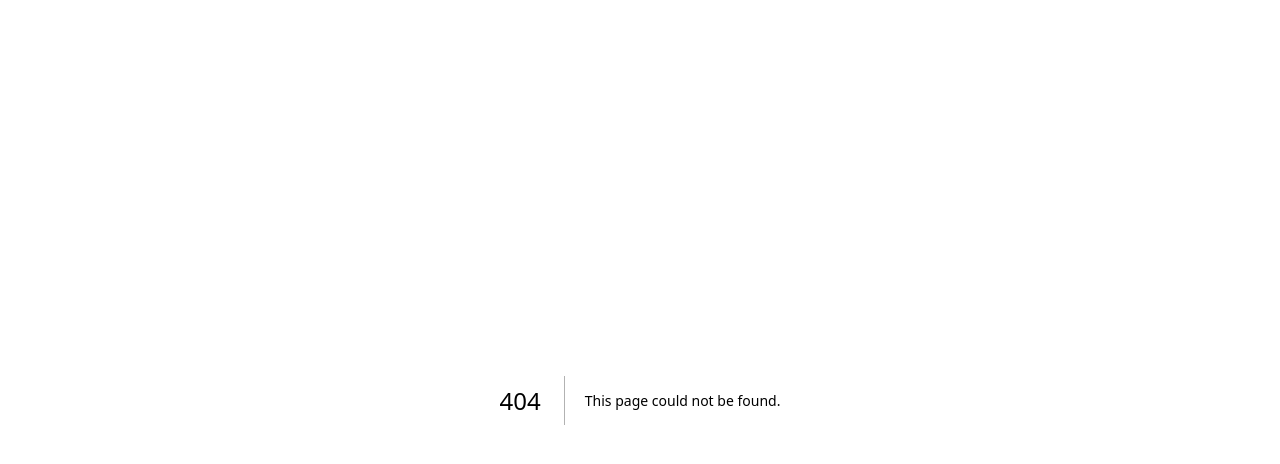
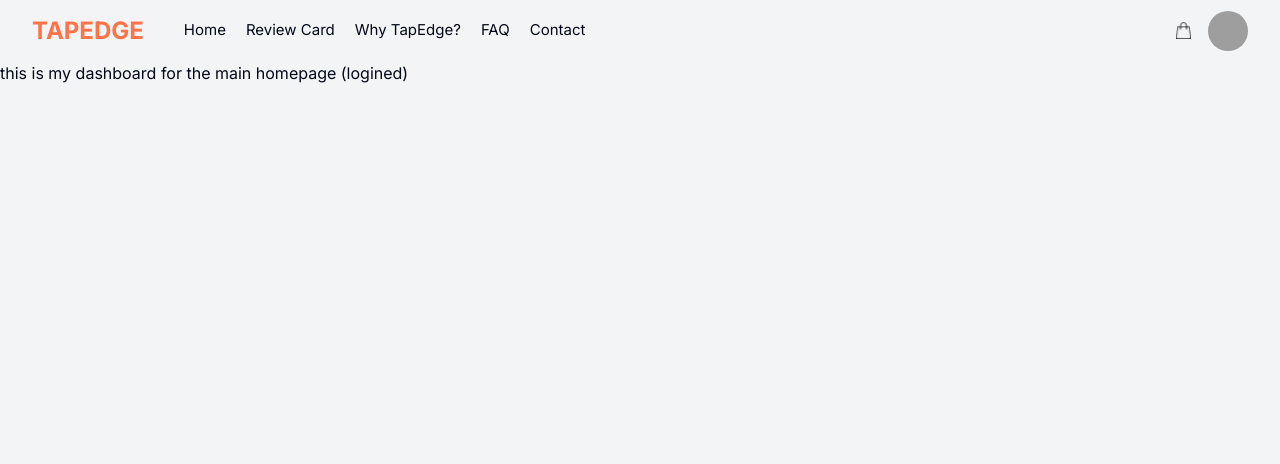
Before and after one commit to KamsNyc/TapEdgeMain, a Next.js app: page /dashboard in a window 1280 px wide. Before the commit this address had no page. Shown: the top 464 px of the page. Built offline with nearby package versions, Linux system fonts and the light colour scheme; no server answers; grey boxes are pictures that could not be loaded.

Commit message:
added clerk auth

```diff
--- a/app/components/Navbar.tsx
+++ b/app/components/Navbar.tsx
@@ -1,14 +1,16 @@
 
 import { Sheet, SheetContent, SheetDescription, SheetHeader, SheetTitle, SheetTrigger } from '@/components/ui/sheet'
 import { Tabs, TabsContent, TabsList, TabsTrigger } from '@/components/ui/tabs'
+import { SignIn, SignUp, UserButton, auth } from '@clerk/nextjs'
 import Image from 'next/image'
 import Link from 'next/link'
+import { Avatar, AvatarFallback, AvatarImage } from "@/components/ui/avatar"
+
 
 
 
 function Navbar() {
-
-
+  const {userId} = auth()
   return (
     <nav className='h-[61px] w-full flex items-center justify-between px-4 lg:px-8'>
        {/* LEFT SECTION  */}
@@ -25,28 +27,41 @@ function Navbar() {
        </section>
        {/* RIGHT SECTION */}
        <section className='flex items-center gap-4 text-[15px]'>
-            user avatar
+
             {/* SHOPPING BAG */}
             <Image className=' cursor-pointer hover:scale-105 duration-200 ease-in' src={'/shoppingBag.png'} width={17} height={17} alt='tapedge profile clipart icon' />
 
-          <Sheet>
+            {/* IF USER IS LOGGED OUT */}
+            {
+              !userId && (
+              <>
+                     <Sheet>
       <SheetTrigger>
-      Account
+      <Avatar>
+  <AvatarImage src="https://github.com/shadcn.png" />
+  <AvatarFallback>CN</AvatarFallback>
+</Avatar>
       </SheetTrigger>
       <SheetContent>
         <SheetHeader>
-          <SheetTitle className="">Welcome Name, Account</SheetTitle>
-          <SheetDescription className="py-4">
+          <SheetTitle className="">Welcome Name, Account
+           <span>
+              {/* USER PROFILE */}
+        <UserButton afterSignOutUrl="/"/>
+
+      </span>
+      </SheetTitle>
+          <SheetDescription className="py-4 flex items-center justify-center text-center">
             <Tabs defaultValue="signup" className="w-[400px]">
               <TabsList className="">
                 <TabsTrigger value="login">Login</TabsTrigger>
                 <TabsTrigger value="signup">Sign up</TabsTrigger>
               </TabsList>
               <TabsContent className="py-2" value="login">
-                sign in box
+                <SignIn />
               </TabsContent>
               <TabsContent value="signup">
-                sign up box
+                <SignUp />
               </TabsContent>
             </Tabs>
           </SheetDescription>
@@ -55,7 +70,57 @@ function Navbar() {
     </Sheet>
 
 
+    {/* USER PROFILE */}
+    <UserButton afterSignOutUrl="/"/>
 
+
+
+              </>
+              )
+            }
+
+            {/* IF USER IS LOGGED IN */}
+            {
+              userId && (
+              <>
+                     <Sheet>
+      <SheetTrigger>
+          v-profile
+      </SheetTrigger>
+      <SheetContent>
+        <SheetHeader>
+          <SheetTitle className="">Welcome to your portal
+           <span>
+
+      </span>
+      </SheetTitle>
+          <SheetDescription className="py-4 flex items-center justify-center text-center">
+            <Tabs defaultValue="portalSignIn" className="w-[400px]">
+              <TabsList className="">
+                <TabsTrigger value="portalSignIn">Portal Sign In</TabsTrigger>
+                <TabsTrigger value="help">Help</TabsTrigger>
+              </TabsList>
+              <TabsContent className="py-2" value="portalSignIn">
+                this is will be portal sign in
+              </TabsContent>
+              <TabsContent value="help">
+                this will helpl
+              </TabsContent>
+            </Tabs>
+          </SheetDescription>
+        </SheetHeader>
+      </SheetContent>
+    </Sheet>
+
+
+    {/* USER PROFILE */}
+    <UserButton afterSignOutUrl="/"/>
+
+
+
+              </>
+              )
+            }
 
 
        </section>
--- /dev/null
+++ b/app/dashboard/page.tsx
@@ -0,0 +1,13 @@
+import { auth } from '@clerk/nextjs'
+import React from 'react'
+
+function page() {
+
+  return (
+    <main>
+      <h1>this is my dashboard for the main homepage (logined)</h1>
+    </main>
+  )
+}
+
+export default page
--- a/app/globals.css
+++ b/app/globals.css
@@ -71,6 +71,6 @@
     @apply border-border;
   }
   body {
-    @apply bg-background text-foreground;
+    @apply bg-gray-100 text-foreground;
   }
 }
--- a/app/layout.tsx
+++ b/app/layout.tsx
@@ -1,6 +1,8 @@
 import type { Metadata } from 'next'
 import { Inter } from 'next/font/google'
 import './globals.css'
+import { ClerkProvider } from '@clerk/nextjs'
+import Navbar from './components/Navbar'
 
 const inter = Inter({ subsets: ['latin'] })
 
@@ -15,8 +17,17 @@ export default function RootLayout({
   children: React.ReactNode
 }) {
   return (
+    <ClerkProvider>
+
     <html lang="en">
-      <body className={inter.className}>{children}</body>
+      <body className={inter.className}>
+        <header>
+          <Navbar />
+        </header>
+        {children}
+
+        </body>
     </html>
+    </ClerkProvider>
   )
 }
--- a/app/page.tsx
+++ b/app/page.tsx
@@ -4,7 +4,8 @@ import Navbar from './components/Navbar'
 export default function Home() {
   return (
     <main>
-    <Navbar />
+
+
    <h1>default homepage (no login / or first time)</h1>
    </main>
   )
--- /dev/null
+++ b/components/ui/avatar.tsx
@@ -0,0 +1,50 @@
+"use client"
+
+import * as React from "react"
+import * as AvatarPrimitive from "@radix-ui/react-avatar"
+
+import { cn } from "@/lib/utils"
+
+const Avatar = React.forwardRef<
+  React.ElementRef<typeof AvatarPrimitive.Root>,
+  React.ComponentPropsWithoutRef<typeof AvatarPrimitive.Root>
+>(({ className, ...props }, ref) => (
+  <AvatarPrimitive.Root
+    ref={ref}
+    className={cn(
+      "relative flex h-10 w-10 shrink-0 overflow-hidden rounded-full",
+      className
+    )}
+    {...props}
+  />
+))
+Avatar.displayName = AvatarPrimitive.Root.displayName
+
+const AvatarImage = React.forwardRef<
+  React.ElementRef<typeof AvatarPrimitive.Image>,
+  React.ComponentPropsWithoutRef<typeof AvatarPrimitive.Image>
+>(({ className, ...props }, ref) => (
+  <AvatarPrimitive.Image
+    ref={ref}
+    className={cn("aspect-square h-full w-full", className)}
+    {...props}
+  />
+))
+AvatarImage.displayName = AvatarPrimitive.Image.displayName
+
+const AvatarFallback = React.forwardRef<
+  React.ElementRef<typeof AvatarPrimitive.Fallback>,
+  React.ComponentPropsWithoutRef<typeof AvatarPrimitive.Fallback>
+>(({ className, ...props }, ref) => (
+  <AvatarPrimitive.Fallback
+    ref={ref}
+    className={cn(
+      "flex h-full w-full items-center justify-center rounded-full bg-muted",
+      className
+    )}
+    {...props}
+  />
+))
+AvatarFallback.displayName = AvatarPrimitive.Fallback.displayName
+
+export { Avatar, AvatarImage, AvatarFallback }
--- a/components/ui/sheet.tsx
+++ b/components/ui/sheet.tsx
@@ -48,7 +48,7 @@ const sheetVariants = cva(
           "inset-x-0 bottom-0 border-t data-[state=closed]:slide-out-to-bottom data-[state=open]:slide-in-from-bottom",
         left: "inset-y-0 left-0 h-full w-3/4 border-r data-[state=closed]:slide-out-to-left data-[state=open]:slide-in-from-left sm:max-w-sm",
         right:
-          "duration-300 ease-in inset-y-0 right-0 h-full w-3/4 border-l border-color data-[state=closed]:slide-out-to-right data-[state=open]:slide-in-from-right sm:max-w-lg",
+          "duration-300 ease-in inset-y-0 right-0 h-full w-3/4 border-l border-color data-[state=closed]:slide-out-to-right data-[state=open]:slide-in-from-right w-[90%] md:max-w-lg",
       },
     },
     defaultVariants: {
--- a/package.json
+++ b/package.json
@@ -9,6 +9,8 @@
     "lint": "next lint"
   },
   "dependencies": {
+    "@clerk/nextjs": "^4.25.6",
+    "@radix-ui/react-avatar": "^1.0.4",
     "@radix-ui/react-dialog": "^1.0.5",
     "@radix-ui/react-icons": "^1.3.0",
     "@radix-ui/react-tabs": "^1.0.4",
```
Also changed, not shown: middleware.ts (added, +9 -0 lines), 2 other files (tests, documents, lock files or other folders).
